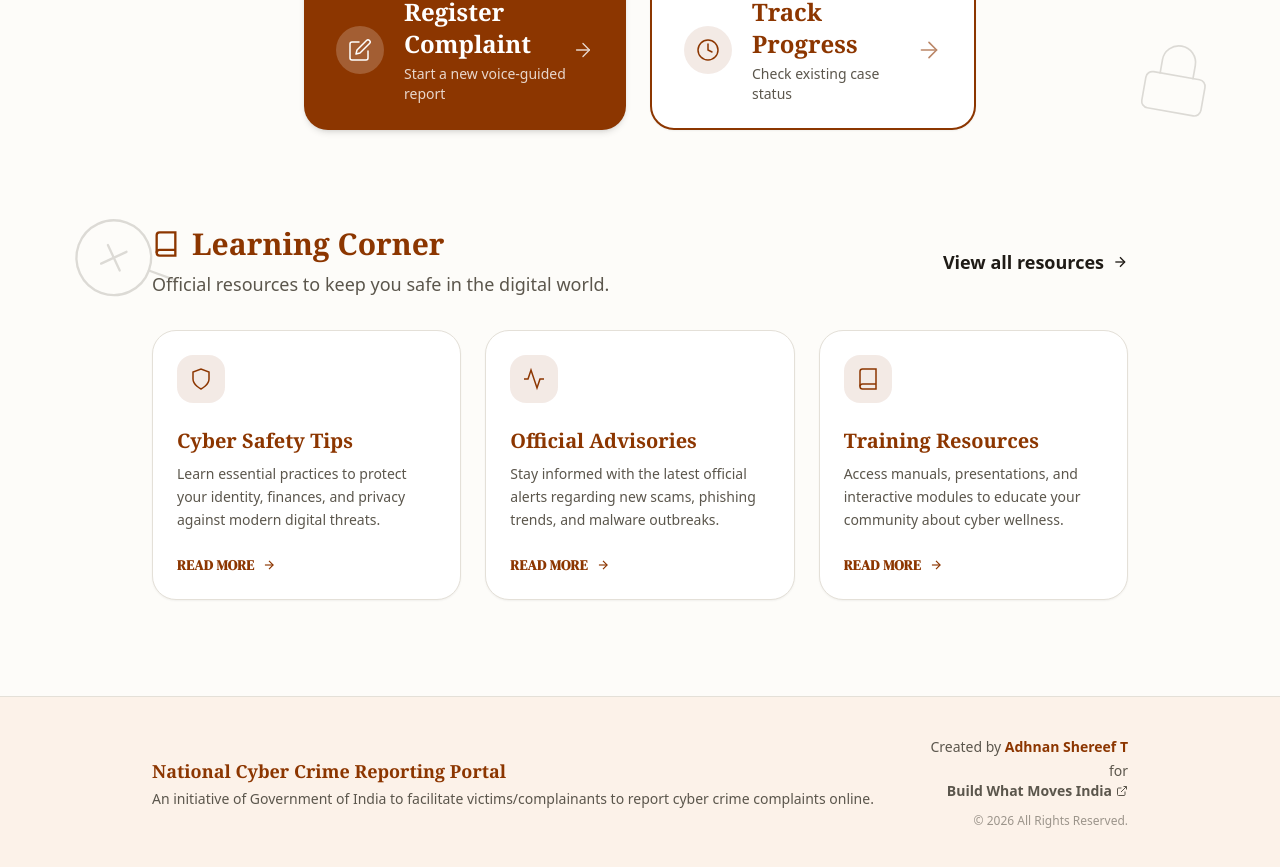
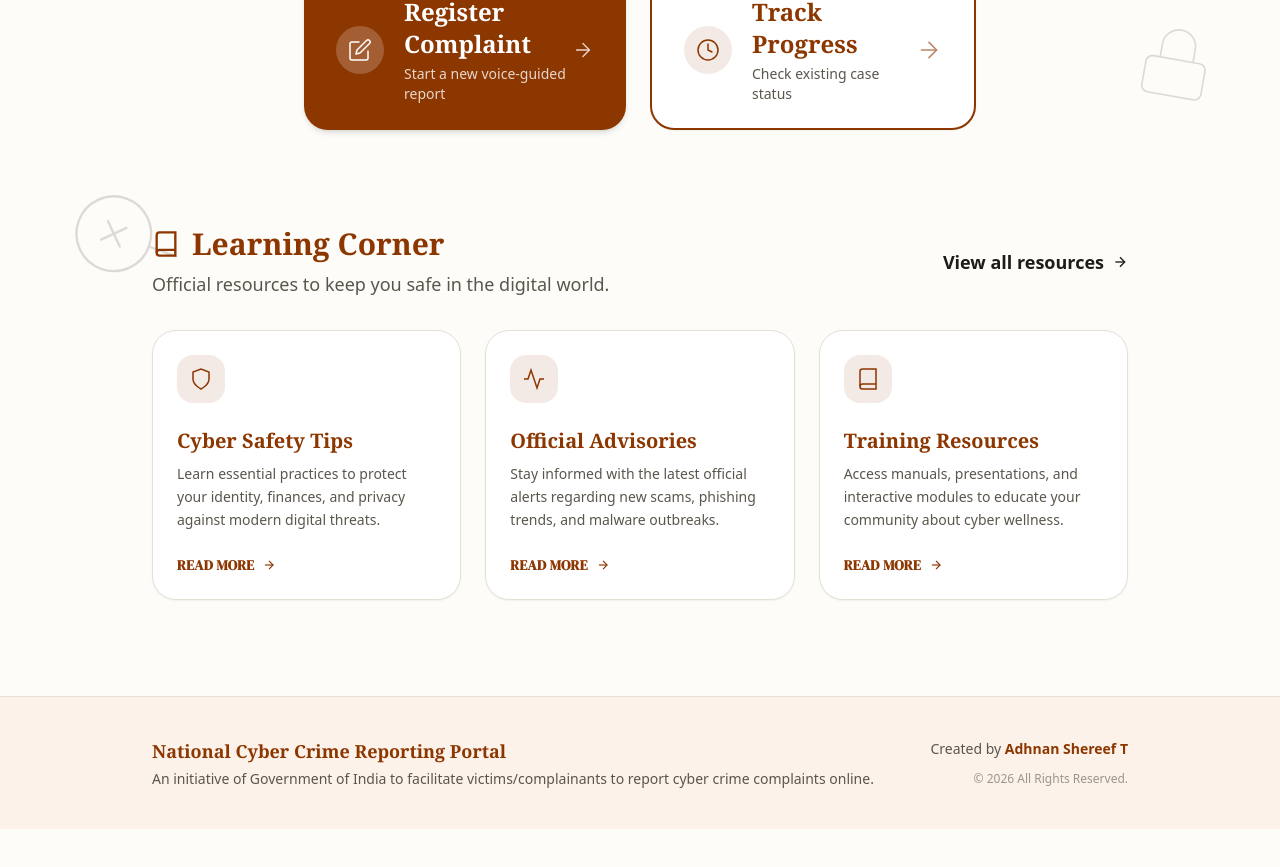
Before and after one commit to adhnanshereef/CyberCrime, an Angular app: page / in a window 1280 px wide. Shown: the part 586-1453 px from the top of the page. After the commit the page ends 1415 px from the top, so only its background shows below. Built offline with nearby package versions, Linux system fonts and the light colour scheme.

Commit message:
fix: update README and home component for clarity and consistency

```diff
--- a/src/app/screens/home/home.ts
+++ b/src/app/screens/home/home.ts
@@ -159,11 +159,8 @@ import { RouterLink } from '@angular/router';
           </div>
 
           <div class="flex flex-col items-center md:items-end text-center md:text-right gap-1 pt-6 md:pt-0 border-t border-border/50 md:border-0 w-full md:w-auto">
-            <span class="text-text-secondary font-sans text-sm">
+            <span class="text-text-secondary font-sans text-sm text-center">
               Created by <a href="https://adhnan.me" target="_blank" rel="noopener noreferrer" class="font-bold text-primary hover:underline">Adhnan Shereef T</a>
-            </span>
-            <span class="text-text-secondary font-sans text-sm">
-              for <a href="https://buildwhatmovesindia.com/" target="_blank" rel="noopener noreferrer" class="font-bold text-accent hover:underline flex items-center gap-1">Build What Moves India <svg aria-hidden="true" viewBox="0 0 24 24" width="12" height="12" fill="none" stroke="currentColor" stroke-width="2"><path d="M18 13v6a2 2 0 0 1-2 2H5a2 2 0 0 1-2-2V8a2 2 0 0 1 2-2h6"/><polyline points="15 3 21 3 21 9"/><line x1="10" y1="14" x2="21" y2="3"/></svg></a>
             </span>
             <span class="text-text-secondary/60 font-sans text-xs mt-2">
               &copy; {{ currentYear }} All Rights Reserved.
```
Also changed, not shown: 1 other file (tests, documents, lock files or other folders).
